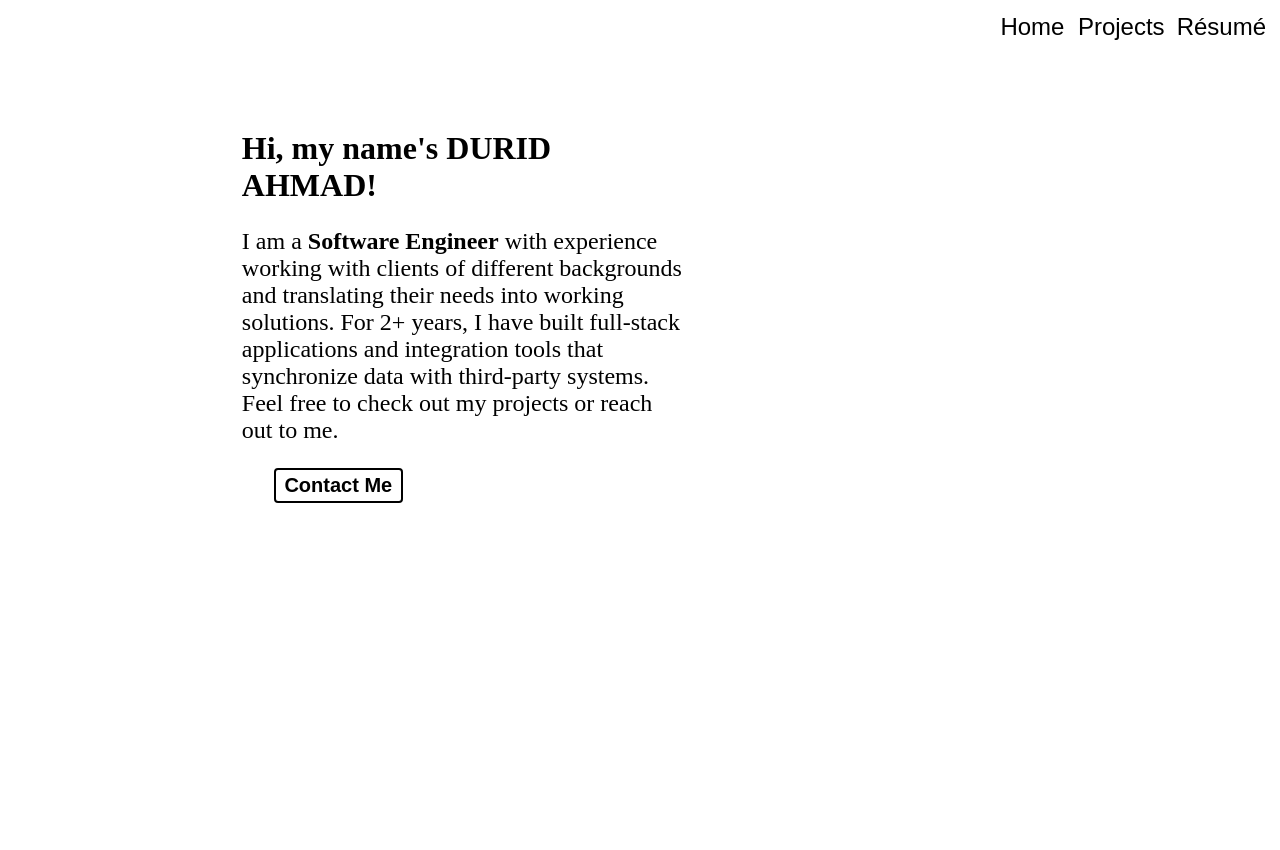
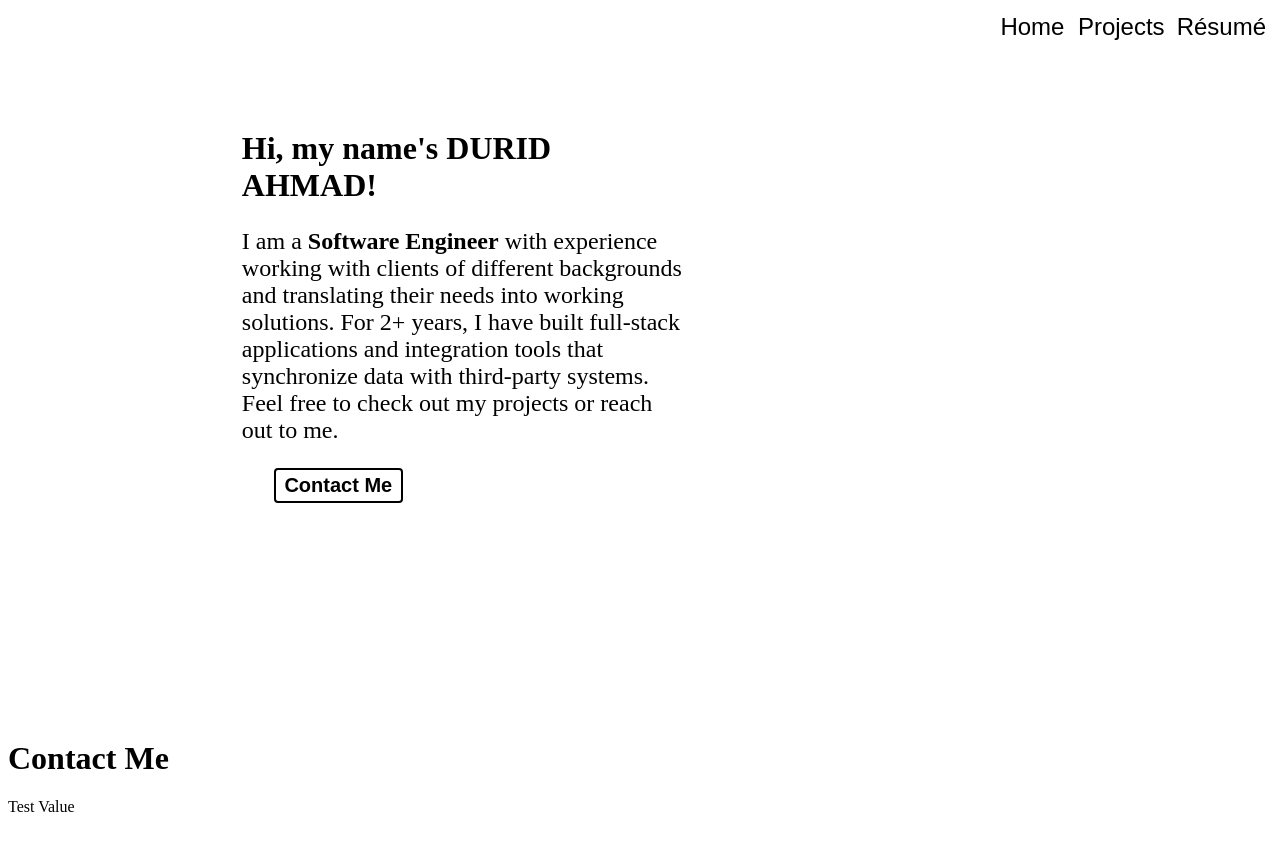
Before and after one commit to durid-ah/durid-ah.github.io, a Next.js app: page / in a window 1280 px wide. Shown: the top 850 px of the page. Built offline with nearby package versions, Linux system fonts and the light colour scheme.

Commit message:
Added paragraph header and some intial styling

```diff
--- a/pages/index.tsx
+++ b/pages/index.tsx
@@ -44,7 +44,8 @@ export default function Home() {
           </div>
         </div>
         <div className={styles.contactMe}>
-
+          <h1>Contact Me</h1>
+          <div>Test Value</div>
         </div>
       </main>
 
--- a/styles/Home.module.css
+++ b/styles/Home.module.css
@@ -92,7 +92,9 @@
 .contactMe {
   background-color: white;
   height: 25vh;
-  width: 100%
+  width: 100%;
+  display: flex;
+  flex-direction: column;
 }
 
 @media screen and (max-width: 1024px) { }
```
